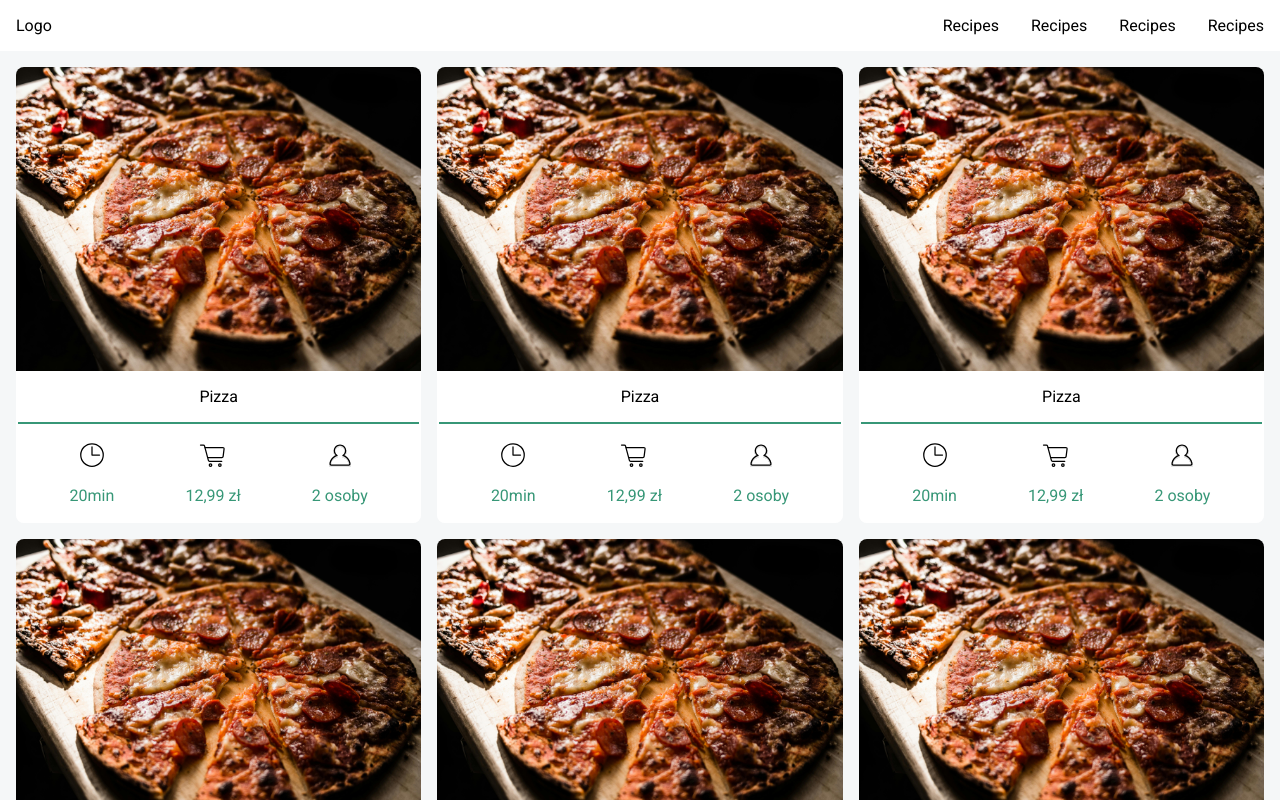
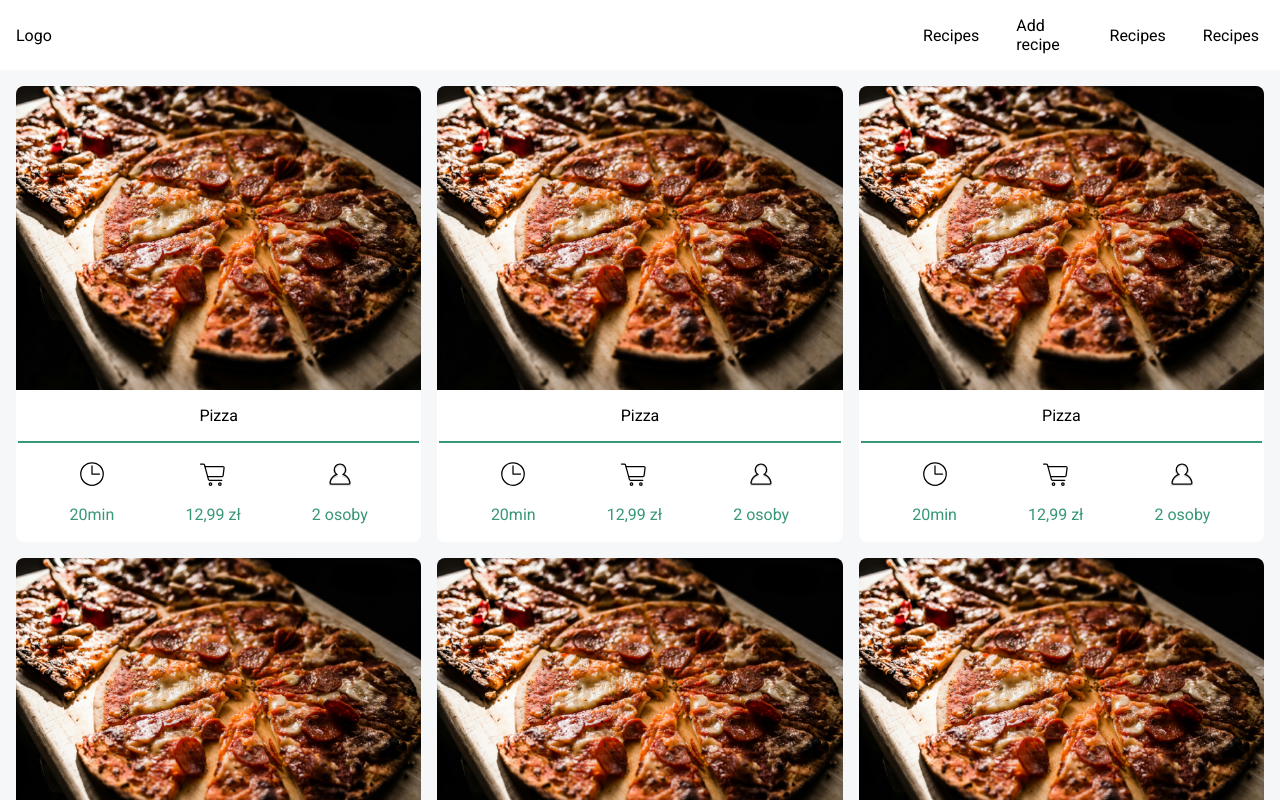
Before and after one commit to erski1525/recipe-web-app, a Vue app: page /recipes in a window 1280 px wide. Shown: the top 800 px of the page. Built offline with nearby package versions, Linux system fonts and the light colour scheme.

Commit message:
setup add recipe path and view

```diff
--- a/src/components/core/Nav.vue
+++ b/src/components/core/Nav.vue
@@ -25,8 +25,8 @@ const hideMenu = () => {
                 </RouterLink>
             </li>
             <li class="hideOnMobile">
-                <RouterLink class="link" :to="{name: 'recipes'}">
-                    Recipes
+                <RouterLink class="link" :to="{name: 'addRecipe'}">
+                    Add recipe
                 </RouterLink>
             </li>
             <li class="hideOnMobile">
@@ -47,22 +47,22 @@ const hideMenu = () => {
             <li class="close">
                 <CloseIcon @click="hideMenu()"/>
             </li>
-            <li>
+            <li @click="hideMenu()">
                 <RouterLink class="link" :to="{name: 'recipes'}">
                     Recipes
                 </RouterLink>
             </li>
-            <li>
+            <li @click="hideMenu()">
+                <RouterLink class="link" :to="{name: 'addRecipe'}">
+                    Add recipe
+                </RouterLink>
+            </li>
+            <li @click="hideMenu()">
                 <RouterLink class="link" :to="{name: 'recipes'}">
                     Recipes
                 </RouterLink>
             </li>
-            <li>
-                <RouterLink class="link" :to="{name: 'recipes'}">
-                    Recipes
-                </RouterLink>
-            </li>
-            <li>
+            <li @click="hideMenu()">
                 <RouterLink class="link" :to="{name: 'recipes'}">
                     Recipes
                 </RouterLink>
--- a/src/router/index.js
+++ b/src/router/index.js
@@ -1,7 +1,8 @@
-import { createRouter, createWebHistory } from 'vue-router'
-import HomeView from '../views/HomeView.vue'
-import RecipesView from '../views/RecipesView.vue'
-import RecipeView from '../views/RecipeView.vue'
+import { createRouter, createWebHistory } from 'vue-router';
+import HomeView from '../views/HomeView.vue';
+import RecipesView from '../views/RecipesView.vue';
+import RecipeView from '../views/RecipeView.vue';
+import AddRecipe from '../views/AddRecipe.vue';
 
 const router = createRouter({
   history: createWebHistory(import.meta.env.BASE_URL),
@@ -20,8 +21,13 @@ const router = createRouter({
       path: '/recipes/:id',
       name: 'recipe',
       component: RecipeView
+    },
+    {
+      path: '/add-recipe',
+      name: 'addRecipe',
+      component: AddRecipe
     }
   ]
-})
+});
 
 export default router
--- /dev/null
+++ b/src/views/AddRecipe.vue
@@ -0,0 +1,3 @@
+<template>
+
+</template>
```
